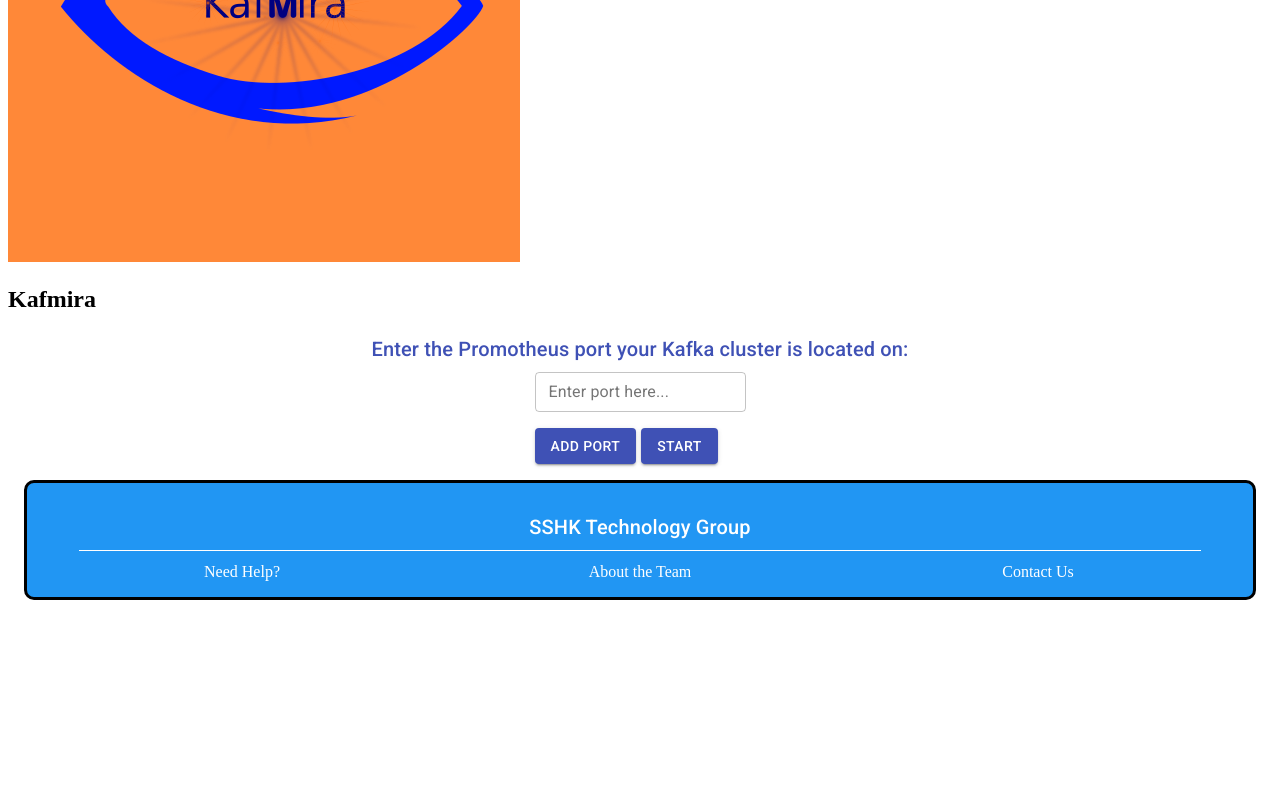
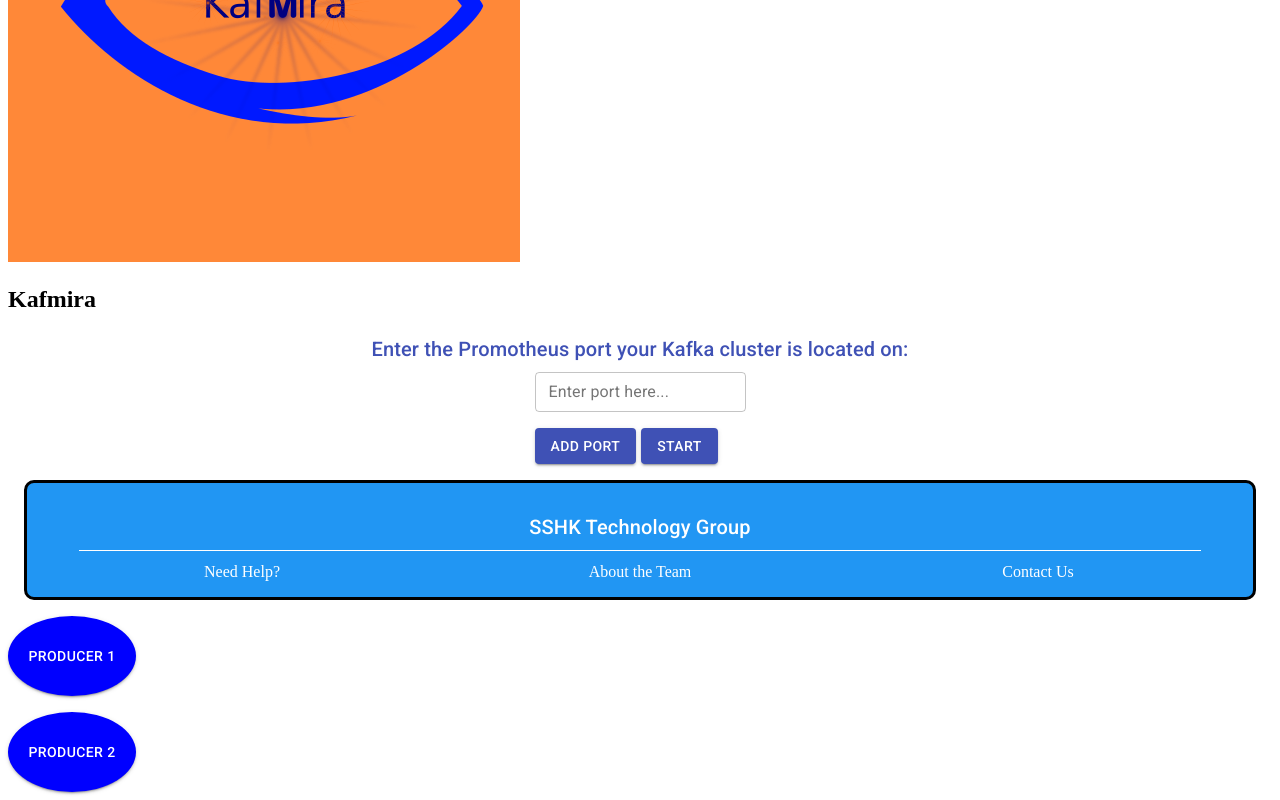
Before and after one commit to oslabs-beta/Kafmira, a React app: page / in a window 1280 px wide. Shown: the part 258-1058 px from the top of the page. Before the commit the page ends 874 px from the top, so only its background shows below. Built offline with nearby package versions, Linux system fonts and the light colour scheme.

Commit message:
Finished rudimentary producers and cluster container

```diff
--- a/client/App.jsx
+++ b/client/App.jsx
@@ -3,7 +3,8 @@ import { Routes, Route } from 'react-router-dom';
 import PortEntry from './components/PortEntry.jsx';
 import GetLogo from './components/GetLogo.jsx';
 import MainPageContainer from './components/MainPageContainer.jsx';
-import BottomBanner from './components/BottomBanner.jsx'
+import BottomBanner from './components/BottomBanner.jsx';
+import ClusterContainer from './components/ClusterContainer.jsx';
 
 const App =() => {
   return (
@@ -12,6 +13,7 @@ const App =() => {
       <div><GetLogo /></div>
       <div><PortEntry /></div>
       <div><BottomBanner /></div>
+      <div><ClusterContainer /></div>
       <Routes>
         <Route path='/dashboard' element={<MainPageContainer />} />
       </Routes>
--- a/client/components/ClusterContainer.jsx
+++ b/client/components/ClusterContainer.jsx
@@ -0,0 +1,14 @@
+import React, { useState } from 'react';
+import { Navigate } from 'react-router';
+import { Box } from '@material-ui/core';
+import Producer from './Producer.jsx';
+
+export default function ClusterContainer(){
+  return(
+    <Box>
+    <Producer />
+    {/* <Broker />
+    <Consumer />   */}
+    </Box>
+  )
+}
--- a/client/components/Producer.jsx
+++ b/client/components/Producer.jsx
@@ -0,0 +1,27 @@
+import React from 'react';
+import { Navigate } from 'react-router';
+import { Button, Grid } from '@material-ui/core';
+import { Stack } from '@mui/material';
+
+export default function Producer(){
+  return(
+    <Grid
+    container
+    >
+    <Stack spacing={2}>
+    <Button
+    variant="contained"
+    style={{ display: "flex",  width: "10vw", height: "10vh", backgroundColor: "blue", borderRadius: "50%" }}
+    >
+    <p style={{ color: "white", textalign: "center", verticalalign: "middle", lineheight: "10vh" }}>Producer 1</p>
+    </Button>
+    <Button
+    variant="contained"
+    style={{ display: "flex",  width: "10vw", height: "10vh", backgroundColor: "blue", borderRadius: "50%" }}
+    >
+    <p style={{ color: "white", textalign: "center", verticalalign: "middle", lineheight: "10vh" }}>Producer 2</p>
+    </Button>
+    </Stack>
+    </Grid>
+  )
+}
```
Also changed, not shown: client/components/Broker.jsx (added), client/components/Consumer.jsx (added).
